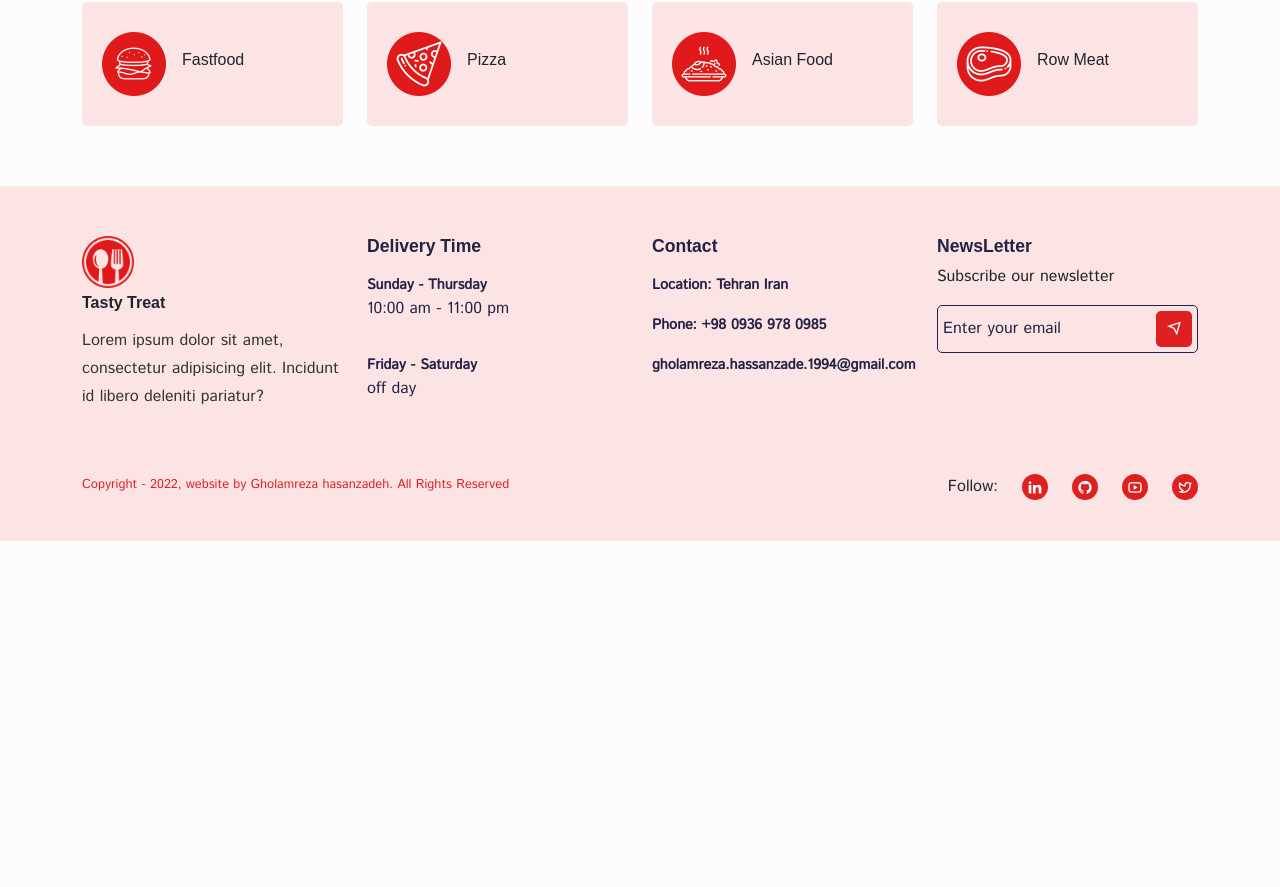
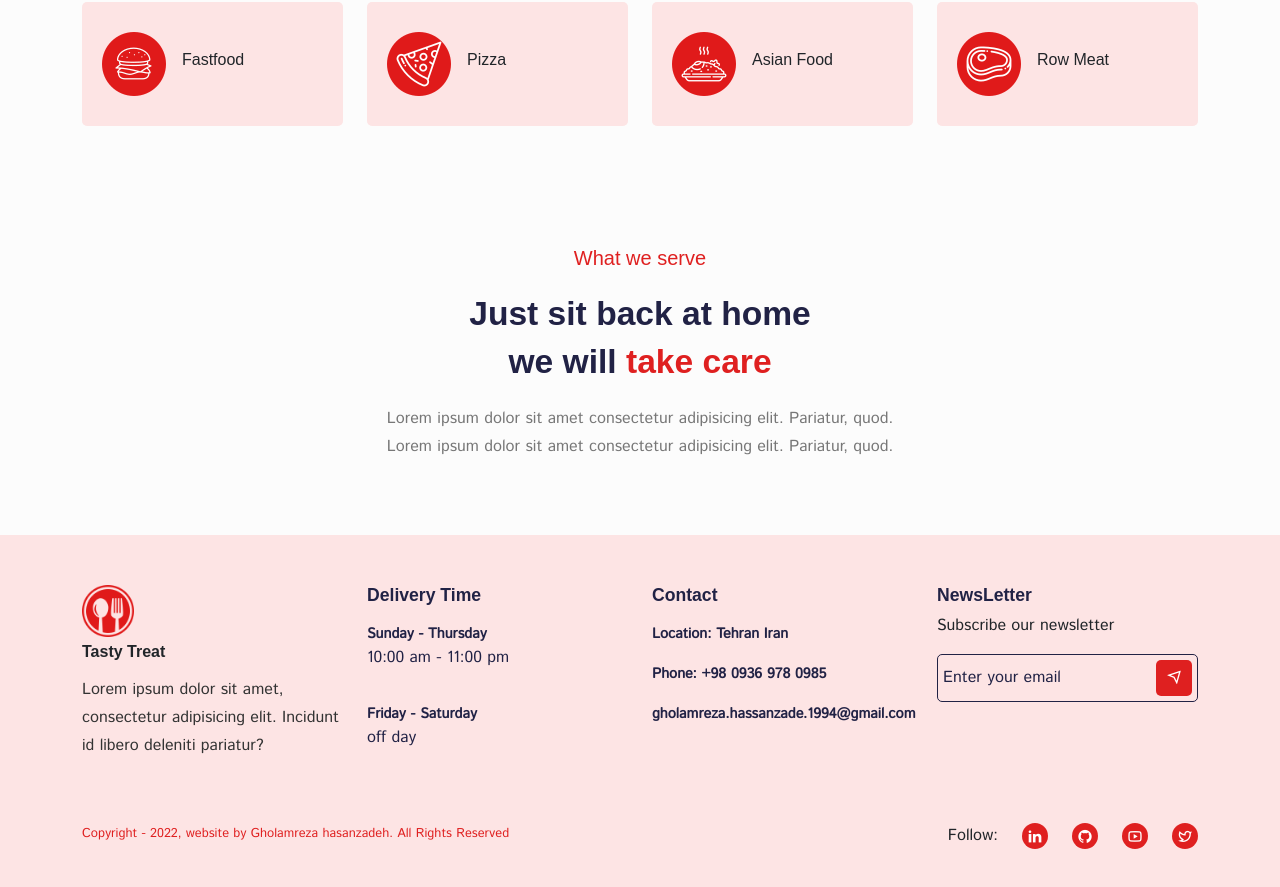
Before and after one commit to gholamreza-hasnzade/Reactjs-food-App-redux-toolkit, a React (Create React App) app: page /home in a window 1280 px wide. Shown: the part 744-1631 px from the top of the page. Before the commit the page ends 1285 px from the top, so only its background shows below. Built offline with nearby package versions, Linux system fonts and the light colour scheme; a web font is replaced by a local one.

Commit message:
fixed feature

```diff
--- a/src/pages/home/Home.jsx
+++ b/src/pages/home/Home.jsx
@@ -7,7 +7,6 @@ import { Category } from "../../components/UI";
 import { IMAGES } from "../../constants/content";
 
 import "./home.css";
-
 
 const Home = () => {
   return (
@@ -51,7 +50,7 @@ const Home = () => {
 
                   <p className="d-flex align-content-center gap-2">
                     <span className="shipping__icon">
-                    <i className="ri-shield-check-line"></i>
+                      <i className="ri-shield-check-line"></i>
                     </span>
                     100% secure checkout
                   </p>
@@ -68,9 +67,30 @@ const Home = () => {
         </Container>
       </section>
 
-
       <section className="pt-0">
         <Category />
+      </section>
+
+      <section>
+        <Container>
+          <Row>
+            <Col lg="12" className="text-center">
+              <h5 className="feature__subtitle mb-4">What we serve</h5>
+              <h2 className="feature__title">Just sit back at home</h2>
+              <h2 className="feature__title">
+                we will <span>take care</span>
+              </h2>
+              <p className="mb-1 mt-4 feature__text">
+              Lorem ipsum dolor sit amet consectetur adipisicing elit.
+                Pariatur, quod.
+              </p>
+              <p className="feature__text">
+                Lorem ipsum dolor sit amet consectetur adipisicing elit.
+                Pariatur, quod.
+              </p>
+            </Col>
+          </Row>
+        </Container>
       </section>
     </Helmet>
   );
--- a/src/pages/home/home.css
+++ b/src/pages/home/home.css
@@ -50,9 +50,22 @@
 }
 
 .shipping__icon i {
-    padding: 5px;
-    background: #df2020;
-    color: #fff;
-    border-radius: 50%;
-    font-weight: 500 !important;
+  padding: 5px;
+  background: #df2020;
+  color: #fff;
+  border-radius: 50%;
+  font-weight: 500 !important;
 }
+
+.feature__subtitle {
+  color: #df2020;
+}
+
+.feature__title span {
+  color: #df2020;
+}
+
+
+.feature__text{
+  color: #777;
+}
```
